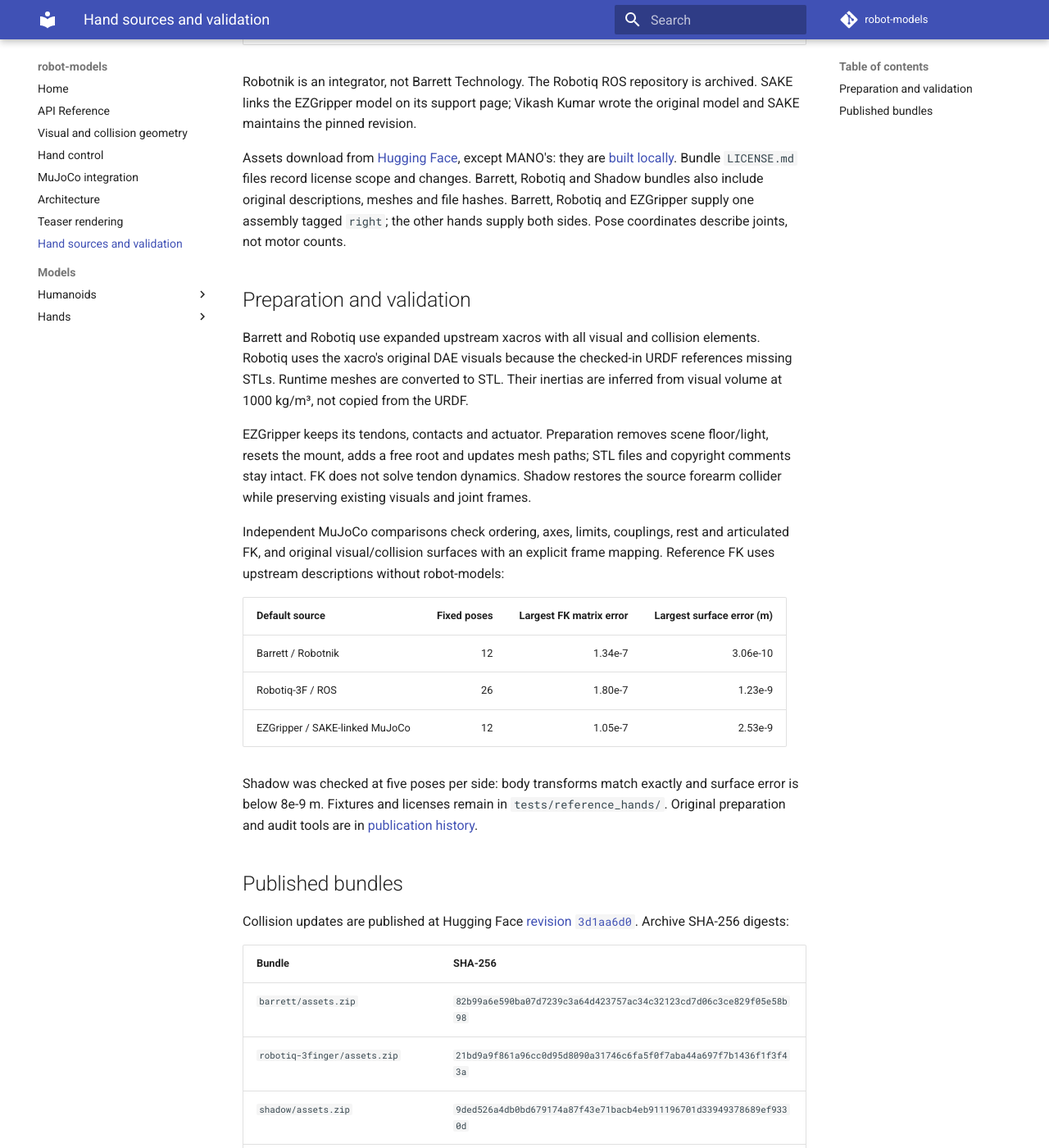
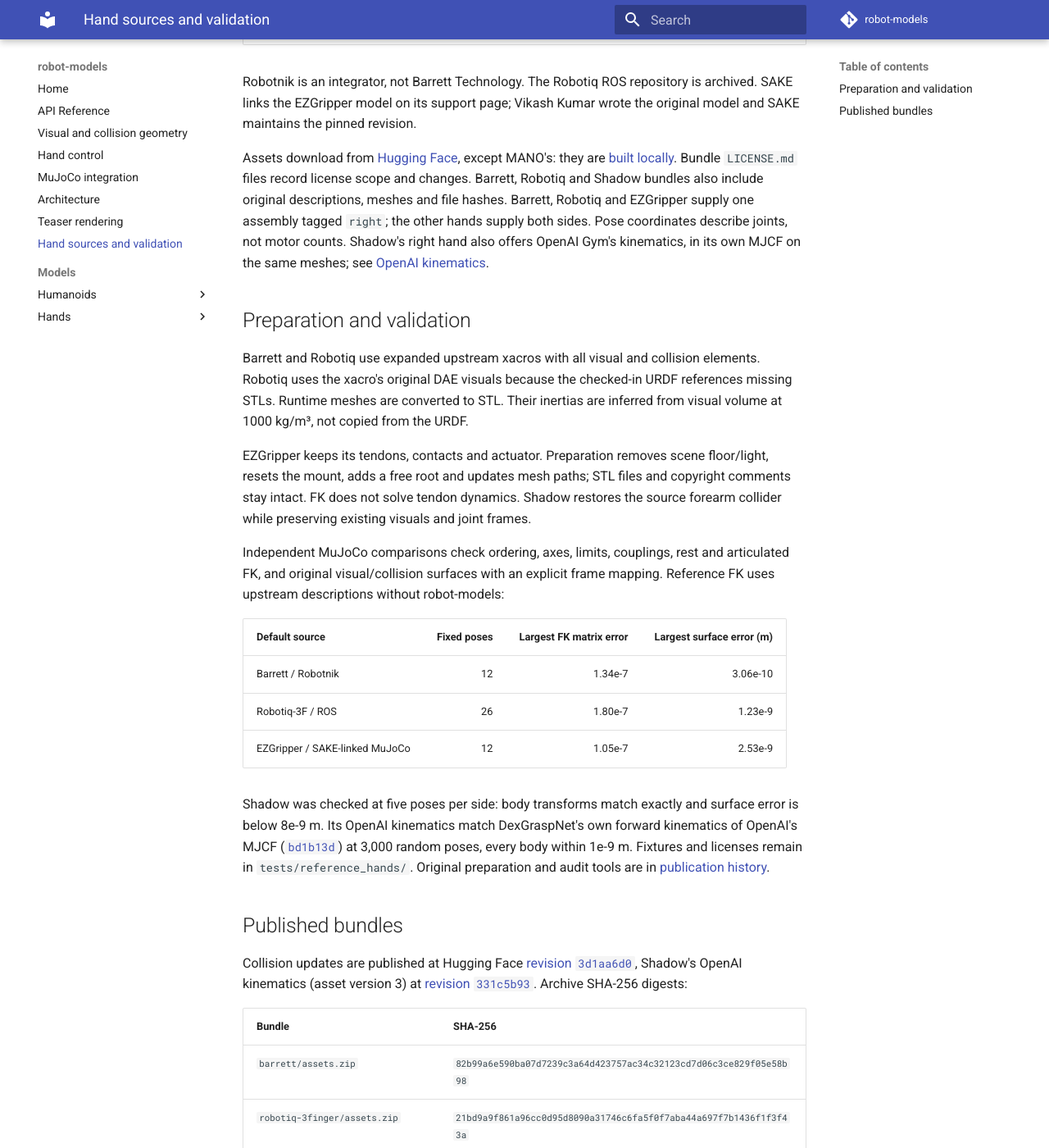
Before and after one commit to abcamiletto/robot-models, an MkDocs documentation site: the page built from docs/hand-sources.md, in a window 1280 px wide and 1400 px high, scrolled down 958 px. Shown: the whole window at 82% size. Built offline with MkDocs 1.6.1 and Material for MkDocs 9.7.7, drawn with Linux system fonts in a browser that asks for light colours; comment, search, counter and statistics services are not loaded; some of the changed text lies outside the part shown.

Commit message:
Release 0.10.0: Shadow with OpenAI Gym's kinematics (#10)
`create_model("shadow", side="right", kinematics="openai")` loads the right
hand with OpenAI Gym's (DexGraspNet's) little-finger metacarpal hinge, thumb
base and joint ranges, on the default bodies, joints, meshes and API. The
Shadow bundle (asset version 3) adds `right-openai.xml`; the default Shadow
is unchanged. Presets are clipped to `dof_limits`.

Co-authored-by: Claude Opus 5.5 <noreply@anthropic.com>

```diff
--- a/docs/hand-sources.md
+++ b/docs/hand-sources.md
@@ -27,6 +27,8 @@ Bundle `LICENSE.md` files record license scope and changes. Barrett, Robotiq and
 Shadow bundles also include original descriptions, meshes and file hashes.
 Barrett, Robotiq and EZGripper supply one assembly tagged `right`; the other
 hands supply both sides. Pose coordinates describe joints, not motor counts.
+Shadow's right hand also offers OpenAI Gym's kinematics, in its own MJCF on the
+same meshes; see [OpenAI kinematics](models/shadow.md#openai-kinematics).
 
 ## Preparation and validation
 
@@ -53,19 +55,23 @@ mapping. Reference FK uses upstream descriptions without robot-models:
 
 
 Shadow was checked at five poses per side: body transforms match exactly and
-surface error is below 8e-9 m. Fixtures and licenses remain in
+surface error is below 8e-9 m. Its OpenAI kinematics match DexGraspNet's own forward
+kinematics of OpenAI's MJCF ([`bd1b13d`](https://github.com/PKU-EPIC/DexGraspNet/tree/bd1b13d7248729af117e1d46aaa6266b147a3c7b))
+at 3,000 random poses, every body within 1e-9 m. Fixtures and licenses remain in
 `tests/reference_hands/`. Original preparation and audit tools are in
 [publication history](https://github.com/abcamiletto/robot-models/tree/27fdab1/scripts).
 
 ## Published bundles
 
 Collision updates are published at Hugging Face
-[revision `3d1aa6d0`](https://huggingface.co/abcamiletto/robot-models/commit/3d1aa6d070de82469cc3e87e20d34dbba05a9e89).
+[revision `3d1aa6d0`](https://huggingface.co/abcamiletto/robot-models/commit/3d1aa6d070de82469cc3e87e20d34dbba05a9e89),
+Shadow's OpenAI kinematics (asset version 3) at
+[revision `331c5b93`](https://huggingface.co/abcamiletto/robot-models/commit/331c5b935e3a52215d4e38dcef47c3739095b168).
 Archive SHA-256 digests:
 
 | Bundle | SHA-256 |
 | --- | --- |
 | `barrett/assets.zip` | `82b99a6e590ba07d7239c3a64d423757ac34c32123cd7d06c3ce829f05e58b98` |
 | `robotiq-3finger/assets.zip` | `21bd9a9f861a96cc0d95d8090a31746c6fa5f0f7aba44a697f7b1436f1f3f43a` |
-| `shadow/assets.zip` | `9ded526a4db0bd679174a87f43e71bacb4eb911196701d33949378689ef9330d` |
+| `shadow/assets.zip` | `6081a8cf39ddad8d9e352e93afa9213846b5ee612d51c2250fe5b18d80bc1c4e` |
 | `ezgripper/assets.zip` (unchanged) | `1d3869c8c6f3ed475368abfabe14765a1abf15003e1cdae1bebf363926387ecb` |
--- a/pyproject.toml
+++ b/pyproject.toml
@@ -1,6 +1,6 @@
 [project]
 name = "robot-models"
-version = "0.9.0"
+version = "0.10.0"
 description = "Rigid articulated robot models for NumPy, PyTorch, and JAX"
 readme = "README.md"
 authors = [
```
Also changed, not shown: docs/architecture.md (+1 -1 lines), docs/models/shadow.md (+33 -1 lines), 7 other files.
